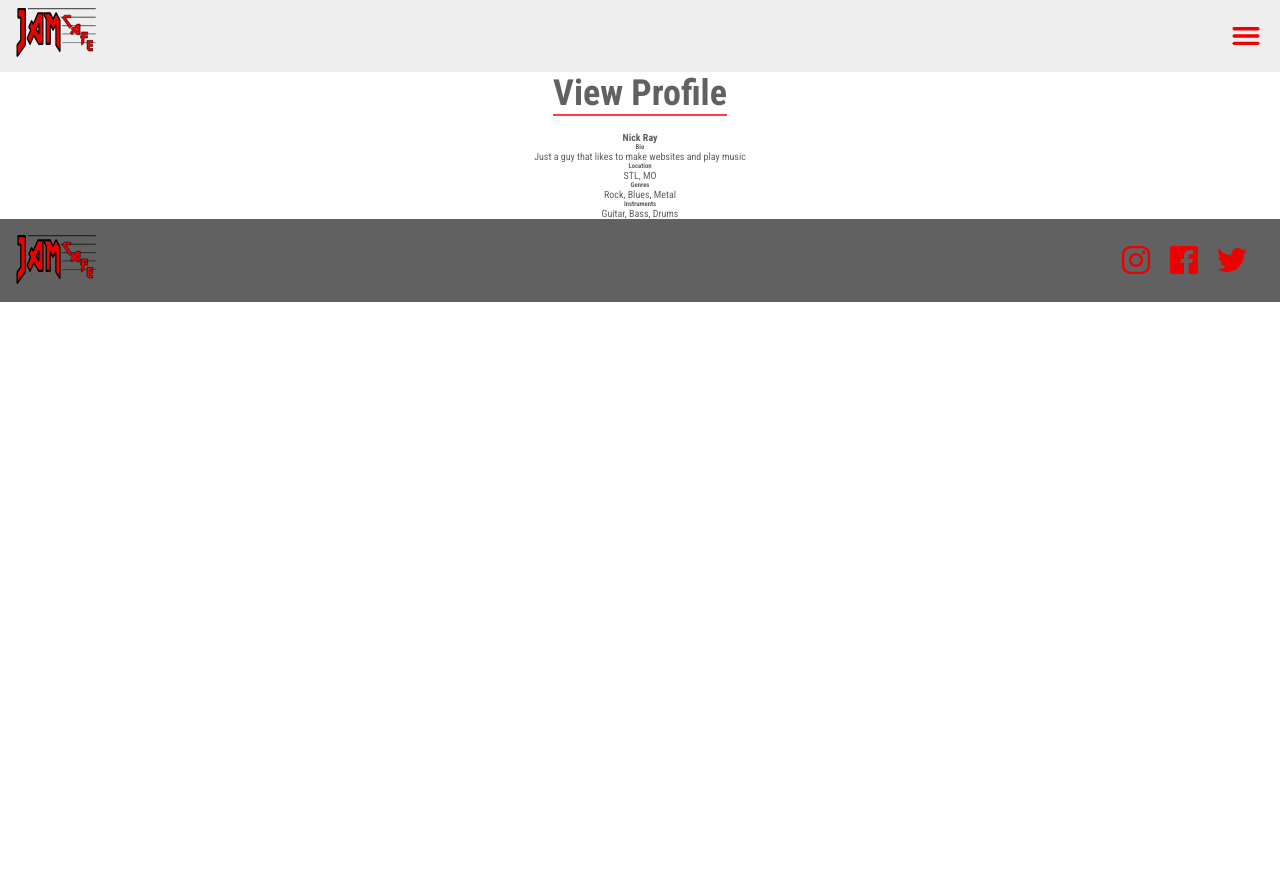
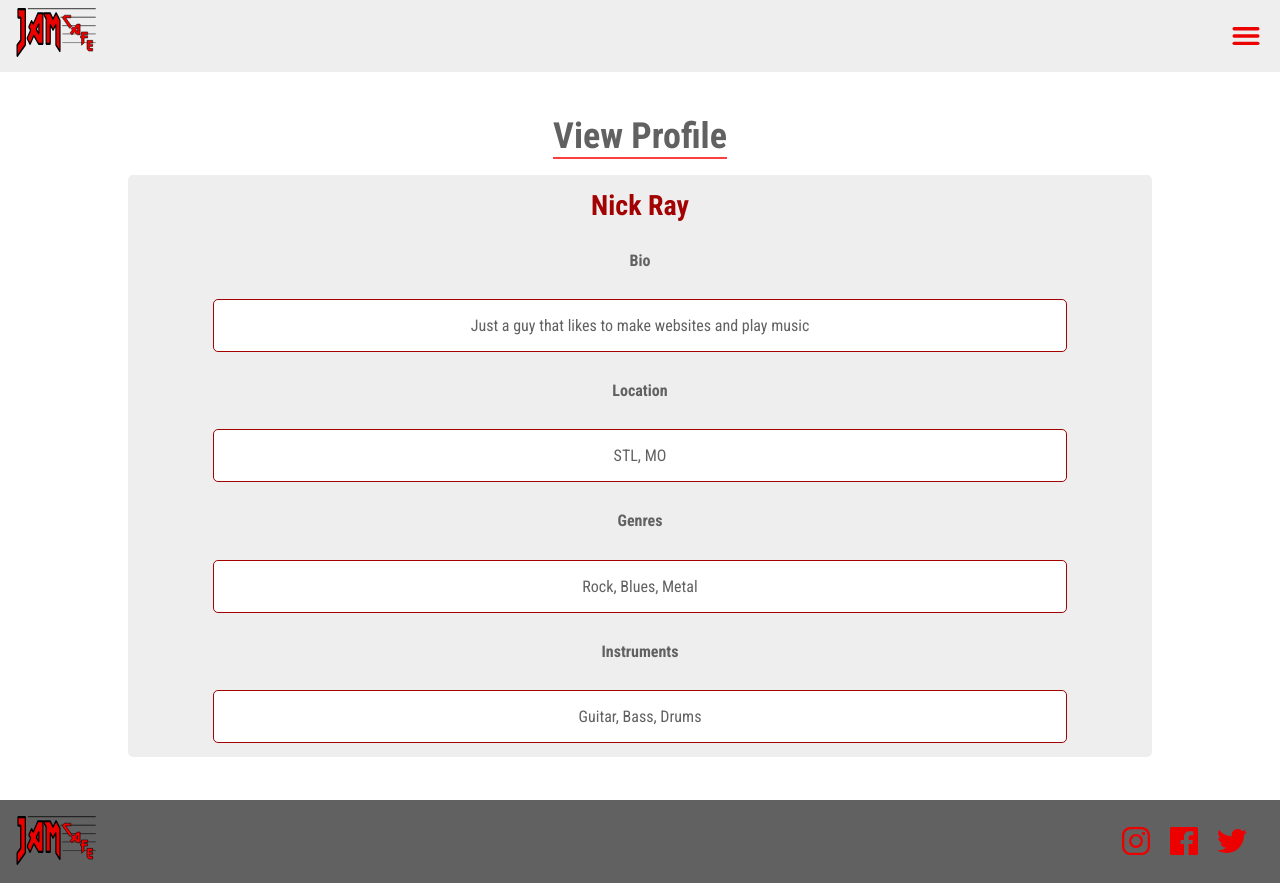
Before and after one commit to STLnick/capstone-trial, a website: page viewprofile.html in a window 1280 px wide. Before the commit the page ends 800 px from the top, so only its background shows below. Drawn offline with Linux system fonts and the light colour scheme.

Commit message:
:lipstick: Style view profile page

```diff
--- a/style.css
+++ b/style.css
@@ -219,17 +219,41 @@ textarea {
 }
 
 .register-container,
-.edit-profile-container {
+.edit-profile-container,
+.view-profile-container {
   height: 91vh;
   width: 100vw;
 }
 
 .register-form,
-.edit-profile-form {
+.edit-profile-form,
+.profile-container {
   background-color: #eee;
   border: none;
   border-radius: 5px;
   height: 80%;
+  width: 80%;
+}
+
+.profile-container p {
+  background-color: white;
+  font-size: 16px;
+  text-align: center;
+}
+
+.profile-title {
+  color: var(--primary-dark);
+  font-size: 2.8em;
+}
+
+.profile-field-heading {
+  font-size: 1.6em;
+}
+
+.profile-field {
+  border: 1px solid var(--primary-dark);
+  border-radius: 5px;
+  padding: 1rem;
   width: 80%;
 }
 
```
